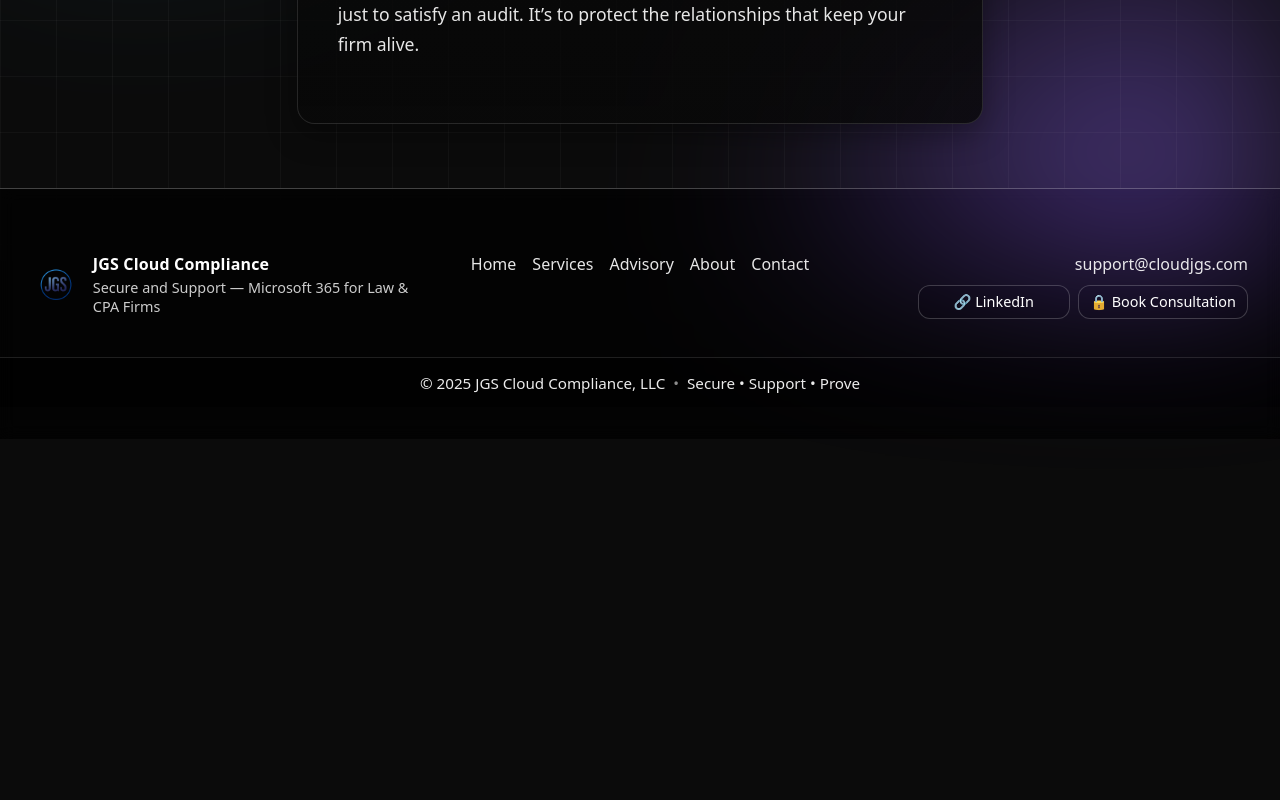
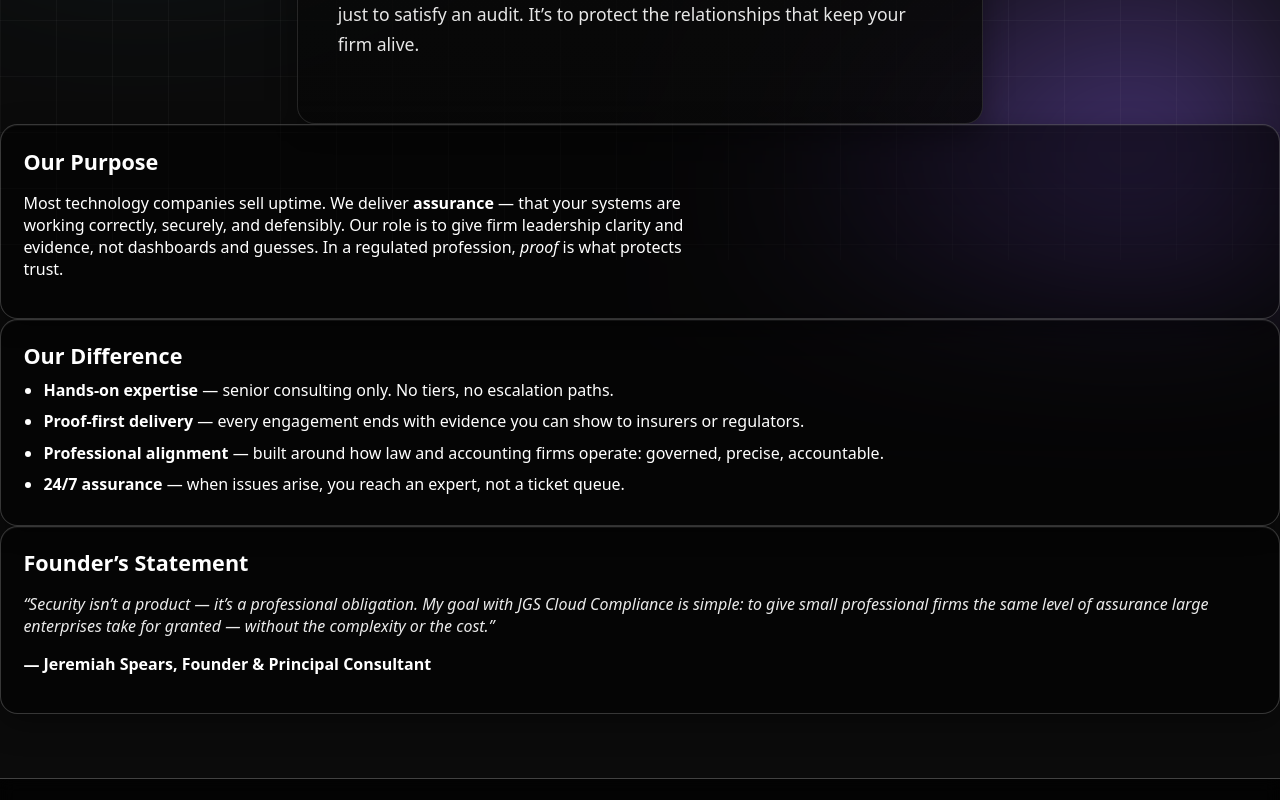
Before and after one commit to jspears80/jgs, a Next.js app: page /about in a window 1280 px wide. Shown: the part 540-1340 px from the top of the page. Before the commit the page ends 979 px from the top, so only its background shows below. Built offline with nearby package versions, Linux system fonts and the light colour scheme.

Commit message:
Update page.tsx

```diff
--- a/app/about/page.tsx
+++ b/app/about/page.tsx
@@ -4,25 +4,54 @@ import React from 'react';
 export default function AboutPage() {
   return (
     <section className="section container page-about">
+      {/* ===== Intro / Manifesto ===== */}
       <div className="card full about-card">
-        <span className="eyebrow">ABOUT</span>
-        <h1 className="hero about-title">
-          What We Protect Isn’t Just Data — It’s Trust.
-        </h1>
+        <span className="eyebrow">About</span>
+        <h1 className="hero about-title">What We Protect Isn’t Just Data — It’s Trust.</h1>
 
         <p className="about-text">
-          Every document in your system represents something irreplaceable — a client’s identity,
-          a legal defense, a financial record, a promise of confidentiality.
+          Every document in your system represents something irreplaceable — a client’s identity, a legal defense,
+          a financial record, a promise of confidentiality.
         </p>
-
         <p className="about-text">
           When that trust is broken, it’s not just a breach — it’s a betrayal.
         </p>
+        <p className="about-text">
+          At JGS, we treat that trust as sacred. Every control we implement, every configuration we verify, every piece
+          of evidence we document — it’s not just to satisfy an audit. It’s to protect the relationships that keep your firm alive.
+        </p>
+      </div>
 
-        <p className="about-text">
-          At JGS, we treat that trust as sacred. Every control we implement, every configuration we verify,
-          every piece of evidence we document — it’s not just to satisfy an audit.
-          It’s to protect the relationships that keep your firm alive.
+      {/* ===== Purpose ===== */}
+      <div className="card">
+        <h2 className="title-xl">Our Purpose</h2>
+        <p style={{ maxWidth: '75ch' }}>
+          Most technology companies sell uptime. We deliver <strong>assurance</strong> — that your systems are working
+          correctly, securely, and defensibly. Our role is to give firm leadership clarity and evidence, not dashboards
+          and guesses. In a regulated profession, <em>proof</em> is what protects trust.
+        </p>
+      </div>
+
+      {/* ===== Difference (bullets) ===== */}
+      <div className="card">
+        <h2 className="title-xl">Our Difference</h2>
+        <ul className="list-tight" style={{ marginTop: '.25rem' }}>
+          <li><strong>Hands-on expertise</strong> — senior consulting only. No tiers, no escalation paths.</li>
+          <li><strong>Proof-first delivery</strong> — every engagement ends with evidence you can show to insurers or regulators.</li>
+          <li><strong>Professional alignment</strong> — built around how law and accounting firms operate: governed, precise, accountable.</li>
+          <li><strong>24/7 assurance</strong> — when issues arise, you reach an expert, not a ticket queue.</li>
+        </ul>
+      </div>
+
+      {/* ===== Founder Statement ===== */}
+      <div className="card">
+        <h2 className="title-xl">Founder’s Statement</h2>
+        <p style={{ fontStyle: 'italic', opacity: .92 }}>
+          “Security isn’t a product — it’s a professional obligation. My goal with JGS Cloud Compliance is simple:
+          to give small professional firms the same level of assurance large enterprises take for granted — without the complexity or the cost.”
+        </p>
+        <p style={{ fontWeight: 600, marginTop: '.5rem' }}>
+          — Jeremiah Spears, Founder &amp; Principal Consultant
         </p>
       </div>
     </section>
```
